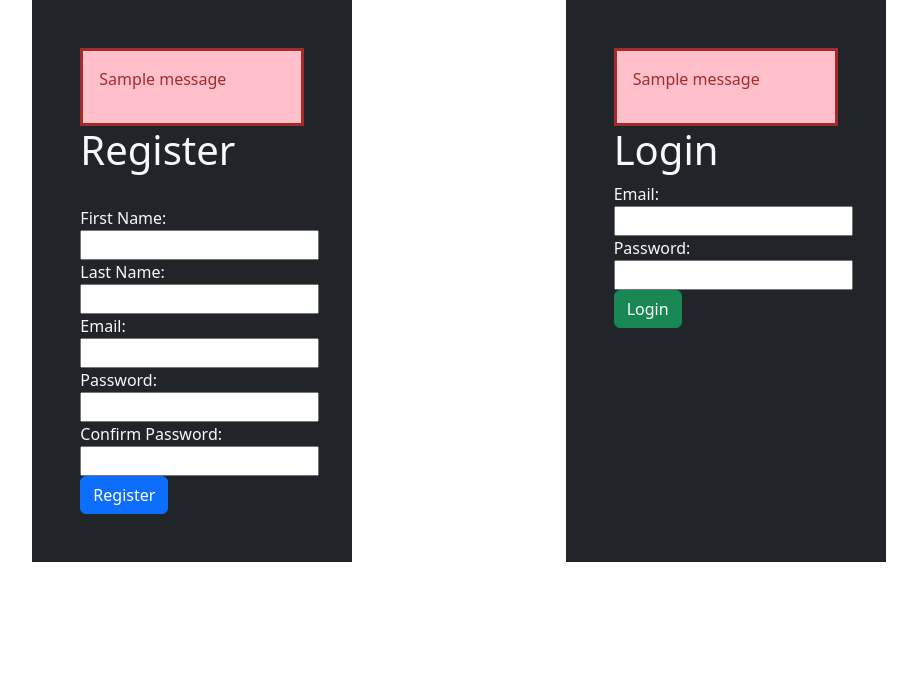
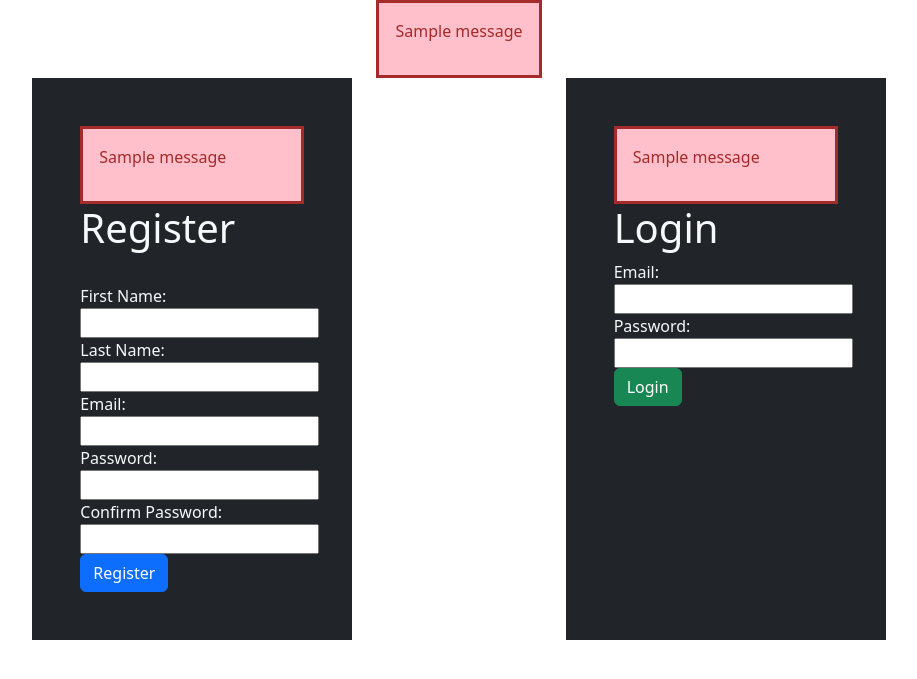
Before and after one commit to aaron-hsu86/Login-and-Registration, a Flask app: page / in a window 1280 px wide. Shown: the top 679 px of the page, without its empty margins (181-1098 px from the left). Run offline with Flask 3, Linux system fonts and the light colour scheme; one stand-in notice (Sample message) is shown.

Commit message:
session check, can't reach success without login

```diff
--- a/flask_app/controllers/login_registration_controller.py
+++ b/flask_app/controllers/login_registration_controller.py
@@ -7,8 +7,12 @@ app.secret_key = "secret-key"
 def main_page():
     return render_template('login-registration.html')
 
+# success page
 @app.route('/dashboard/<int:id>')
 def dashboard(id):
+    if 'id' not in session:
+        flash('Please log in page', 'user')
+        return redirect('/')
     user = email_model.Emails.get_one({'id':id})
     print(user)
     return render_template('dashboard.html', user = user)
@@ -41,6 +45,8 @@ def login_check():
     else:
         flash('Invalid email/password combination', 'login')
         return redirect('/')
+
+    session['id'] = id
     return redirect(f'/dashboard/{id}')
 
 @app.route('/logout')
--- a/flask_app/templates/login-registration.html
+++ b/flask_app/templates/login-registration.html
@@ -14,6 +14,17 @@
     }
 </style>
 <body>
+    <div class="d-flex justify-content-center text-center">
+        {% with messages = get_flashed_messages(category_filter=['user']) %}
+        {% if messages %}
+        <div class="error-msg p-3">
+        {% for message in messages %}
+            <p>{{message}}</p>
+            {% endfor %}
+        </div>
+        {% endif %}
+        {% endwith %}
+    </div>
     <div class="d-flex justify-content-evenly">
         <div class="bg-dark text-light col-3 p-5">
             {% with messages = get_flashed_messages(category_filter=['registration']) %}
```
